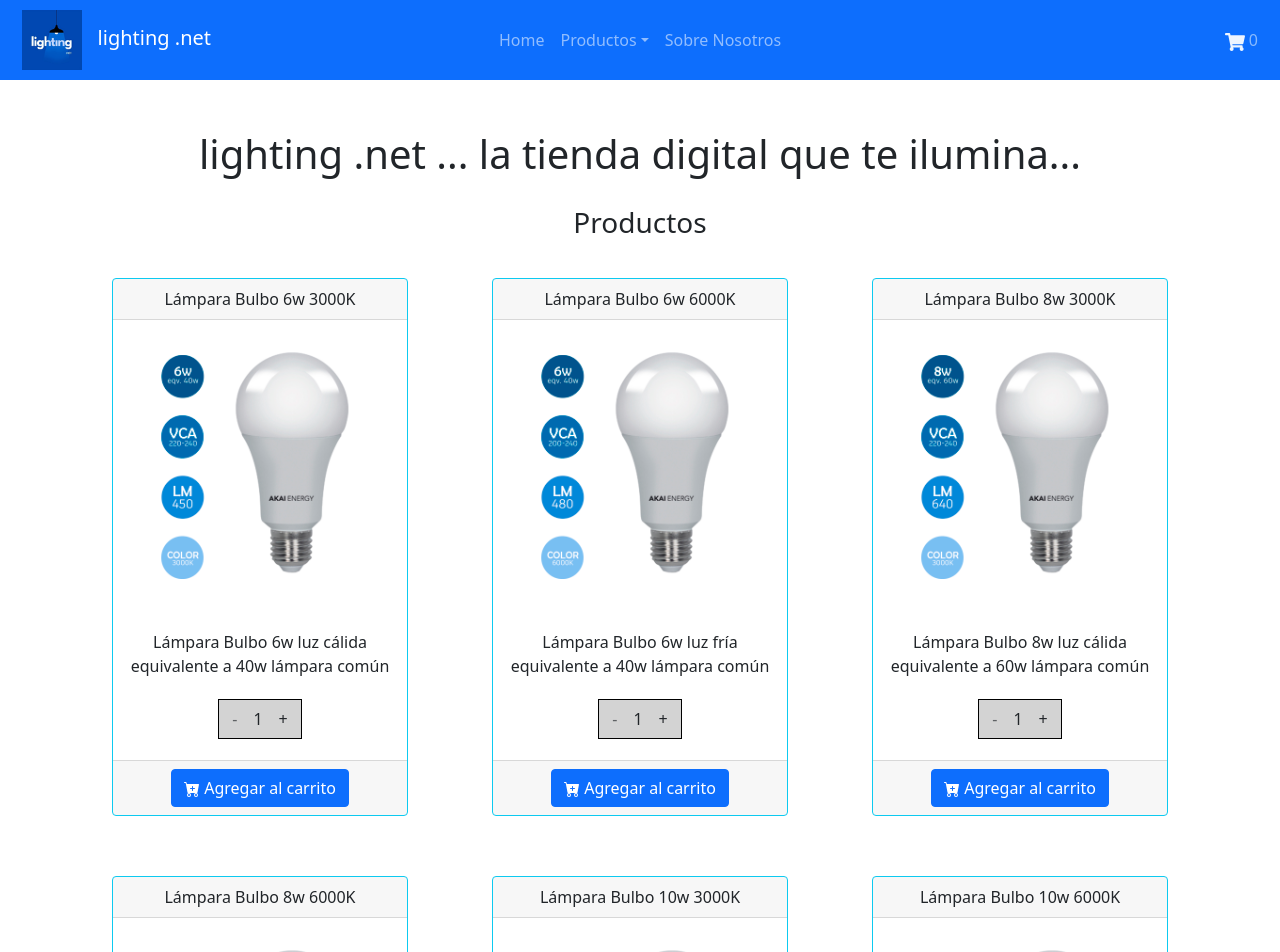
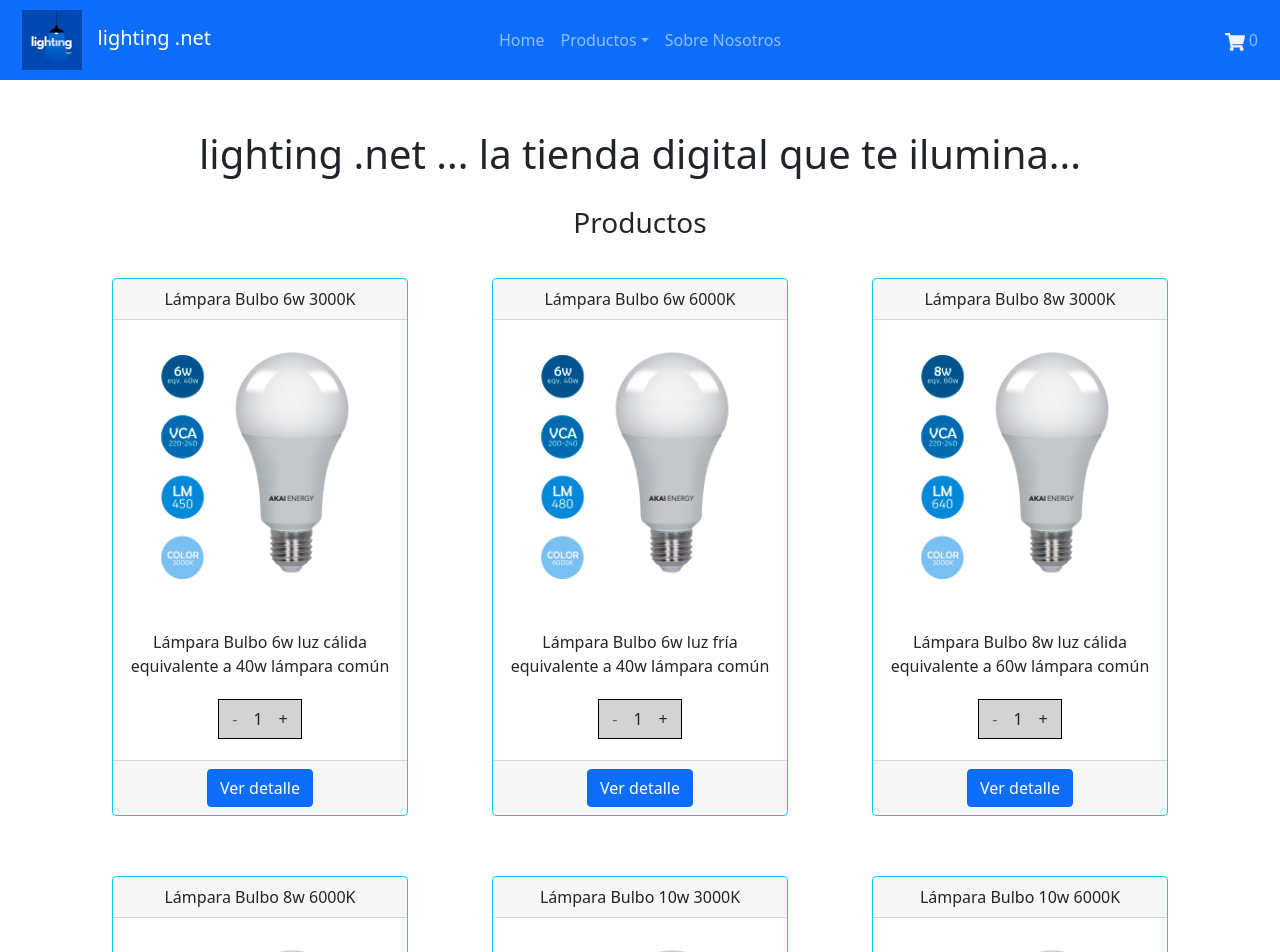
Before and after one commit to fmancevich/proyecto-final-react, a React (Create React App) app: page / in a window 1280 px wide. Shown: the top 952 px of the page. Built offline with nearby package versions, Linux system fonts and the light colour scheme.

Commit message:
Desafio Detalle de Producto

```diff
--- a/public/index.html
+++ b/public/index.html
@@ -24,7 +24,11 @@
       work correctly both with client-side routing and a non-root public URL.
       Learn how to configure a non-root public URL by running `npm run build`.
     -->
-    <title>React App</title>
+
+    <!-- Bootstrap CSS -->
+    <link href="https://cdn.jsdelivr.net/npm/bootstrap@5.1.3/dist/css/bootstrap.min.css" rel="stylesheet" integrity="sha384-1BmE4kWBq78iYhFldvKuhfTAU6auU8tT94WrHftjDbrCEXSU1oBoqyl2QvZ6jIW3" crossorigin="anonymous">
+
+    <title>lighting .net</title>
   </head>
   <body>
     <noscript>Por favor, active JavaScript para ejecutar este aplicación</noscript>
@@ -39,5 +43,9 @@
       To begin the development, run `npm start` or `yarn start`.
       To create a production bundle, use `npm run build` or `yarn build`.
     -->
+
+    <!-- Option 1: Bootstrap Bundle with Popper -->
+    <script src="https://cdn.jsdelivr.net/npm/bootstrap@5.1.3/dist/js/bootstrap.bundle.min.js" integrity="sha384-ka7Sk0Gln4gmtz2MlQnikT1wXgYsOg+OMhuP+IlRH9sENBO0LRn5q+8nbTov4+1p" crossorigin="anonymous"></script>
+
   </body>
 </html>
--- a/src/components/item/Item.jsx
+++ b/src/components/item/Item.jsx
@@ -2,11 +2,20 @@ import React, { useState } from 'react';
 import { Card, Button } from 'react-bootstrap';
 import { BsFillCartPlusFill } from 'react-icons/bs';
 import ItemCount from '../itemCount/ItemCount'
+import ItemDetailContainer from '../itemDetailCointainer/ItemDetailCointainer';
 
-const Item = ({ index, nombre, descripcion, titulo, imagen, stock }) => {
+const Item = ({ index, producto }) => {
+
+  const blank = '\u00A0';
 
   // console.log(nombre, descripcion, titulo, imagen, stock)
   const [itemsCarrito, setItemsCarrito] = useState(0);
+
+  let nombre = producto.nombre === undefined ? `${blank}` : producto.nombre
+  let descripcion = producto.descripcion;
+  // let titulo = producto.titulo;
+  let imagen = 'images/' + ( producto.imagen === undefined ? 'imgen_no_disponible.jpg' : producto.imagen);
+  let stock = producto.cantidad;
 
   const onAdd = (cantidad) => {
     // console.log(`ItemCount ${index} tiene ${cantidad} items`);
@@ -20,18 +29,23 @@ const Item = ({ index, nombre, descripcion, titulo, imagen, stock }) => {
   return (
     <div className="item" style={{ display: "block", padding: 30, alignItems: "center" }}>
       <Card className="text-center w-100" border="info" >
-        <Card.Header style={{ fontWeight: 500 }}>{nombre}</Card.Header>
+        <Card.Header style={{ fontWeight: 500 }}>
+            {nombre}
+        </Card.Header>
         <Card.Img variant="top" src={imagen} style={{ padding: 20 }} />
         <Card.Body>
           <Card.Text style={{ height: "3rem" }}>{descripcion}</Card.Text>
           <ItemCount initial={1} stock={stock} onAdd={onAdd} />
         </Card.Body>
         <Card.Footer className="text-muted">
-          <Button variant="primary" onClick={() => handleOnAdd(itemsCarrito)}><BsFillCartPlusFill /> Agregar al carrito</Button>
+          {/* <Button variant="primary" onClick={() => handleOnAdd(itemsCarrito)}><BsFillCartPlusFill /> Agregar al carrito</Button> */}
+          <ItemDetailContainer index={index} producto={producto} />
         </Card.Footer>
       </Card>
+
     </div>
   )
+
 };
 
 export default Item;
--- /dev/null
+++ b/src/components/itemDetail/ItemDetail.jsx
@@ -0,0 +1,70 @@
+import React, { useState, useDispatch } from 'react';
+import { Button, Modal } from 'react-bootstrap';
+
+const ItemDetail = ( {index, producto} ) => {
+
+  const blank = '\u00A0';
+
+  const [show, setShow] = useState(false);
+
+  const handleClose = () => setShow(false);
+  const handleShow = () => setShow(true);
+
+  let nombre = producto.nombre === undefined ? `${blank}` : producto.nombre
+  let imagen = 'images/' + ( producto.imagen === undefined ? 'imgen_no_disponible.jpg' : producto.imagen);
+
+  // console.log(index, producto);
+
+  return (
+
+      <div className='itemDetail'>
+
+        {/* <Button variant="primary" onClick={() => getProductoPorId()} > */}
+
+        <button type="button" className="btn btn-primary"
+                data-bs-toggle="modal" data-bs-target={`#productoDetailModal${index}`} >
+            Ver detalle
+        </button>
+
+        <div className="modal fade" id={`productoDetailModal${index}`} data-backdrop="static"
+             tabIndex="-1" role="dialog" aria-labelledby="staticBackdropLabel" aria-hidden="true"  >
+          <div className="modal-dialog modal-xl" role="document">
+            <div className="modal-content">
+
+              <div className="modal-header">
+                <h5 className="modal-title" id="staticBackdropLabel">{nombre}</h5>
+                <button type="button" className="close" data-bs-dismiss="modal" aria-label="Close" >
+                  <span aria-hidden="true">&times;</span>
+                </button>
+              </div>
+
+              <div className="modal-body">
+                <div className="row">
+                  <div className="col-sm-4">
+                    <img width="170" height="170" src={imagen} alt="Citron" />
+                  </div>
+
+                  <div className="col-sm">
+                    <p className="lead">
+                      {producto.descripcion}
+                    </p>
+                    <h3 className="price">${producto.precio}</h3> <br />
+                  </div>
+                </div>
+              </div>
+
+              <div className="modal-footer">
+                <button type="button" className="btn btn-secondary" data-bs-dismiss="modal">
+                  Cerrar
+                </button>
+              </div>
+
+            </div>
+          </div>
+        </div>
+
+      </div>
+    );
+  };
+
+export default ItemDetail;
--- /dev/null
+++ b/src/components/itemDetailCointainer/ItemDetailCointainer.jsx
@@ -0,0 +1,35 @@
+import React, { useState, useEffect } from 'react';
+import axios from 'axios';
+import ItemDetail from '../itemDetail/ItemDetail';
+
+const ItemDetailCointainer = ({ index, producto }) => {
+
+  // console.log(index, producto);
+
+  // const [productoDetail, setProductoDetail] = useState([producto]);
+
+  // // obtiene el producto segun el index
+  // const getProductoPorId = async () => {
+  //   await axios.get('./data/productos.json')
+  //     .then(response => {
+  //       // console.log('response.data ==> ', response.data.productos)
+  //       setProducto(response.data.productos);
+  //     })
+  //     .catch(error => console.error(error));
+  // }
+
+  // useEffect(() => {
+  //   getProductoPorId(index)        // obtiene lista de productos
+  // }, [])
+
+
+  return (
+    <div className='itemDetailContainer'>
+
+        <ItemDetail index={index} producto={producto} />
+
+    </div>
+  )
+}
+
+export default ItemDetailCointainer;
--- a/src/components/itemList/ItemList.jsx
+++ b/src/components/itemList/ItemList.jsx
@@ -5,7 +5,7 @@ import { Container, Row, Col } from 'react-bootstrap';
 const ItemList = ( {productos} ) => {
 
   // console.log('productos ==> ', productos);
-  const blank = '\u00A0';
+  // const blank = '\u00A0';
 
   return (
     <div className='itemList'>
@@ -15,11 +15,13 @@ const ItemList = ( {productos} ) => {
               productos.map((producto, index) => (
                 <Col lg={4} sm={6} xs={12} key={index} >
                   <Item index={index}
-                        nombre={producto.nombre === undefined ? `${blank}` : producto.nombre }
-                        descripcion={producto.descripcion}
-                        titulo={producto.titulo}
-                        imagen={'images/' + ( producto.imagen === undefined ? 'imgen_no_disponible.jpg' : producto.imagen) }
-                        stock={producto.cantidad} />
+                        producto={producto}
+                        // nombre={producto.nombre === undefined ? `${blank}` : producto.nombre }
+                        // descripcion={producto.descripcion}
+                        // titulo={producto.titulo}
+                        // imagen={'images/' + ( producto.imagen === undefined ? 'imgen_no_disponible.jpg' : producto.imagen) }
+                        // stock={producto.cantidad}
+                  />
                 </Col>
               ))
           ) : (
```
Also changed, not shown: public/data/productos.json (+30 -30 lines), src/components/Layout.jsx (added, +9 -0 lines), src/components/footer/Footer.jsx (indentation only), src/components/itemListContainer/ItemListContainer.jsx (indentation only).
